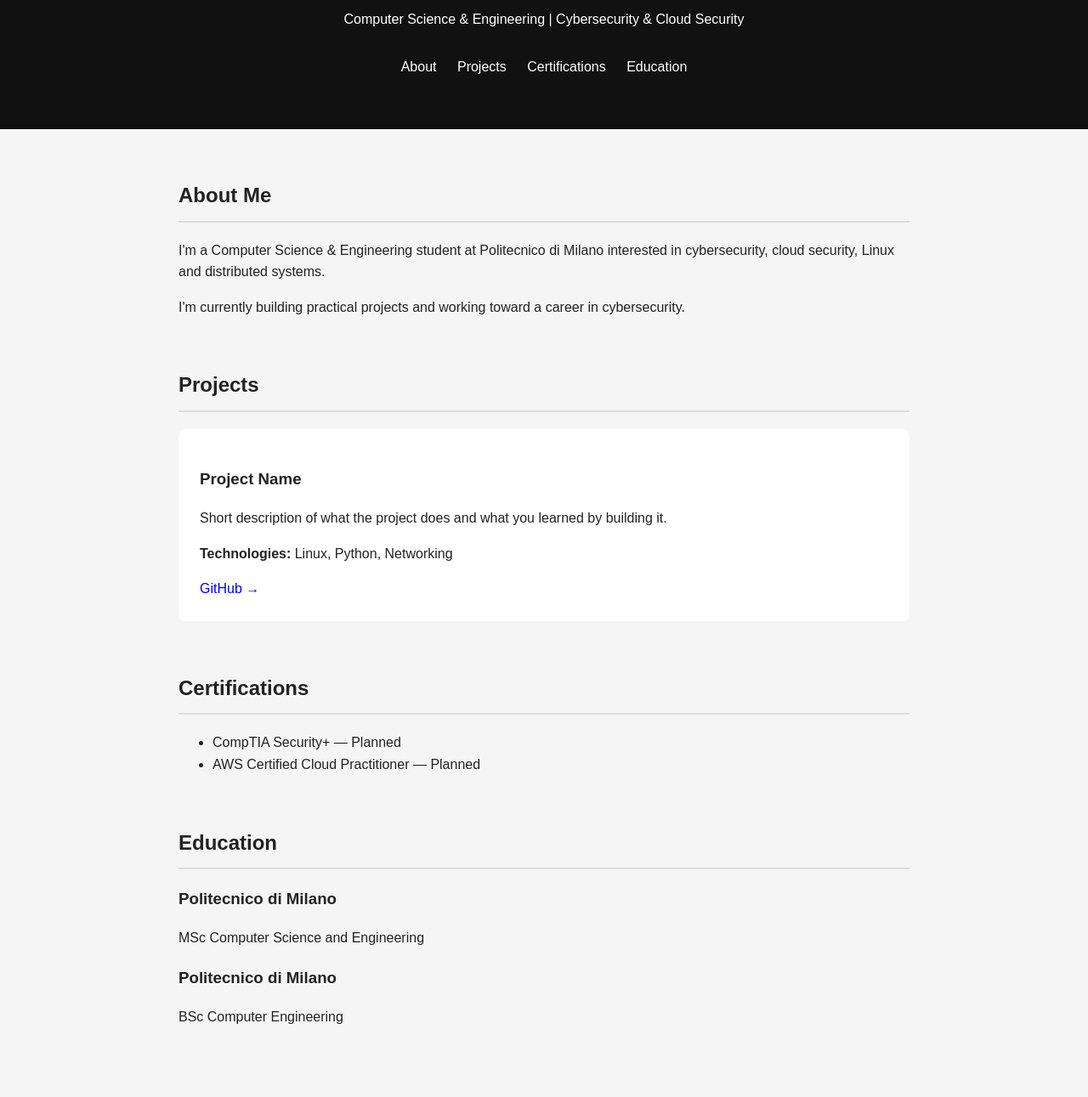
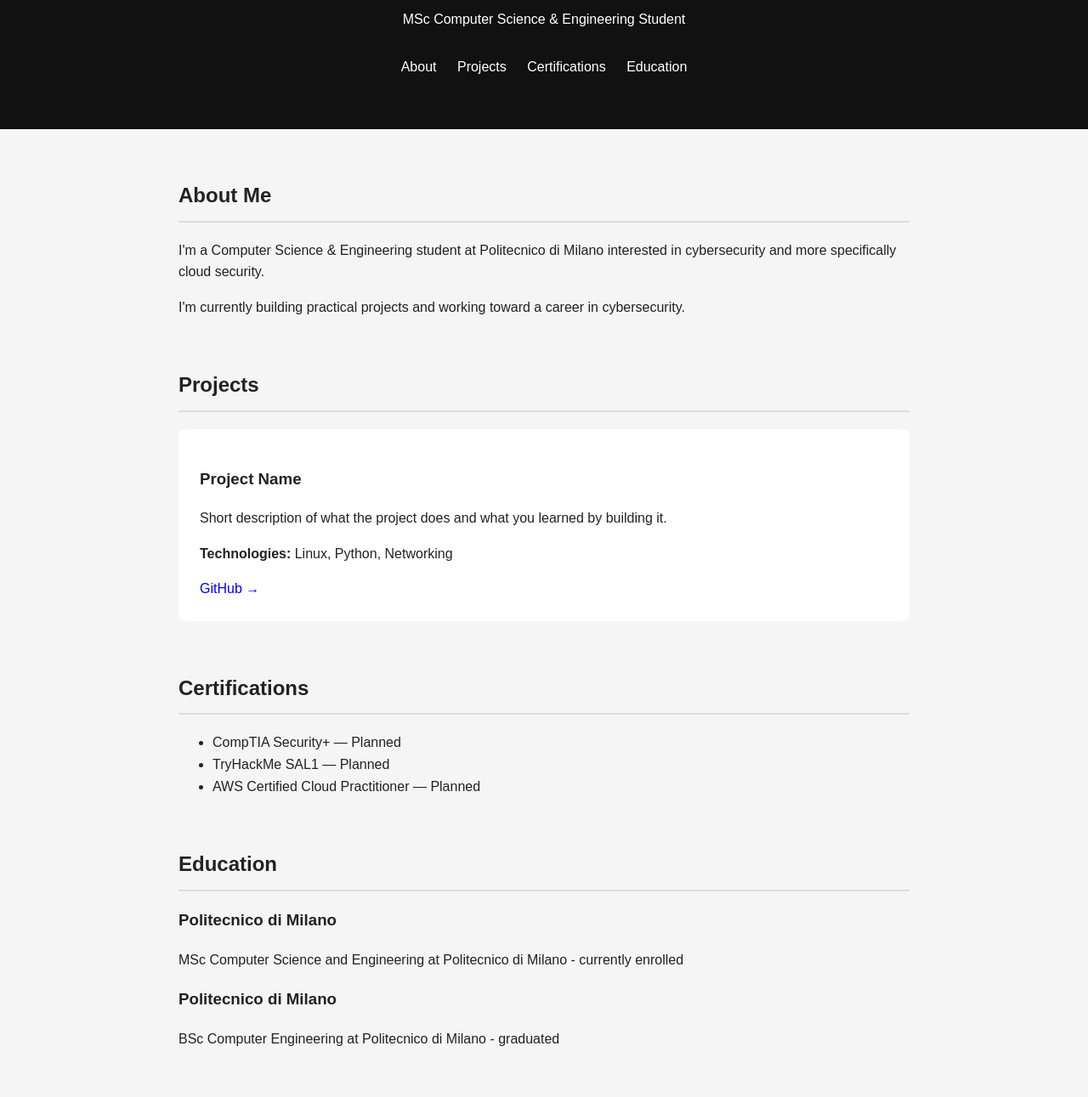
Before and after one commit to rayanzmn/rayanzmn.github.io, a plain HTML site: page index.html in a window 1280 px wide. Shown: the part 161-1452 px from the top of the page at 85% size. Drawn offline with Linux system fonts and the light colour scheme.

Commit message:
First update

```diff
--- a/index.html
+++ b/index.html
@@ -12,8 +12,8 @@
 <body>
 
     <header>
-        <h1>Your Name</h1>
-        <p>Computer Science & Engineering | Cybersecurity & Cloud Security</p>
+        <h1>Rayan Zaman Mohammad</h1>
+        <p>MSc Computer Science & Engineering Student</p>
 
         <nav>
             <a href="#about">About</a>
@@ -30,8 +30,8 @@
 
             <p>
                 I'm a Computer Science & Engineering student at
-                Politecnico di Milano interested in cybersecurity,
-                cloud security, Linux and distributed systems.
+                Politecnico di Milano interested in cybersecurity and more specifically
+                cloud security.
             </p>
 
             <p>
@@ -67,6 +67,7 @@
 
             <ul>
                 <li>CompTIA Security+ — Planned</li>
+                <li>TryHackMe SAL1 — Planned</li>
                 <li>AWS Certified Cloud Practitioner — Planned</li>
             </ul>
         </section>
@@ -77,12 +78,12 @@
 
             <h3>Politecnico di Milano</h3>
             <p>
-                MSc Computer Science and Engineering
+                MSc Computer Science and Engineering at Politecnico di Milano - currently enrolled
             </p>
 
             <h3>Politecnico di Milano</h3>
             <p>
-                BSc Computer Engineering
+                BSc Computer Engineering at Politecnico di Milano - graduated
             </p>
         </section>
 
```
